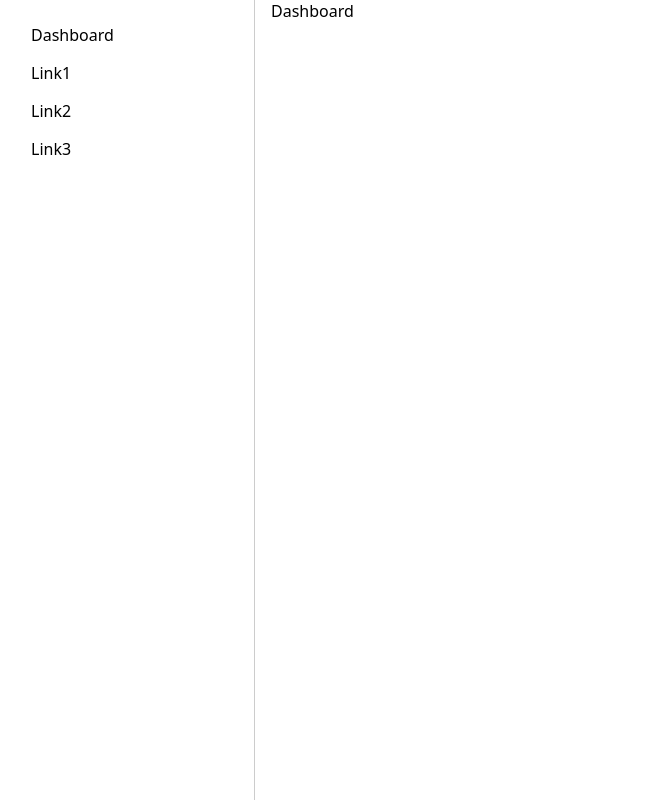
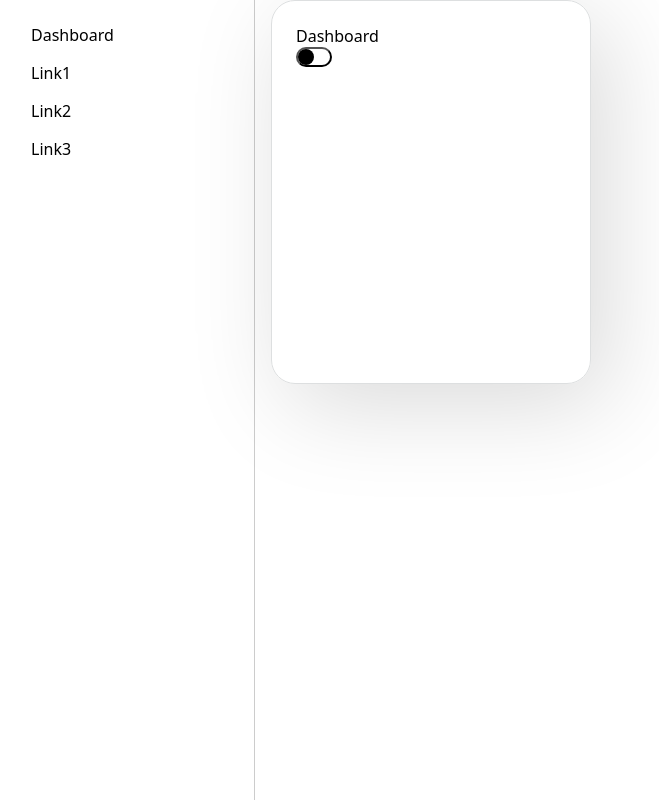
Before and after one commit to Fikaroo/admin-panel, a React (Vite) app: page / in a window 1280 px wide. Shown: the whole page, without its empty margins (1-660 px from the left). Built offline with nearby package versions, Linux system fonts and the light colour scheme.

Commit message:
card compoenent style and switch component

```diff
--- /dev/null
+++ b/src/components/ui/switch/switch.scss
@@ -0,0 +1,33 @@
+.switch {
+  label {
+    display: flex;
+    width: 2.25rem;
+    height: 100%;
+    gap: 1rem;
+
+    button {
+      width: 100%;
+      background: #fff;
+      border-radius: 9999px;
+    }
+
+    span {
+      display: flex;
+      width: 1rem;
+      height: 1rem;
+      border-radius: 9999px;
+      background: black;
+      transition-timing-function: cubic-bezier(0.4, 0, 0.2, 1);
+      transition-duration: 0.15s;
+
+      &[data-state="unchecked"] {
+        transform: translateX(0rem);
+      }
+
+      &[data-state="checked"] {
+        background: green;
+        transform: translateX(1rem);
+      }
+    }
+  }
+}
--- /dev/null
+++ b/src/components/ui/switch/switch.tsx
@@ -0,0 +1,24 @@
+import { useState } from "react";
+import "./switch.scss";
+
+const Switch = () => {
+  const [isOpen, setIsOpen] = useState(false);
+
+  const handleSwitch = () => setIsOpen(!isOpen);
+
+  return (
+    <div className="switch">
+      <label>
+        <button
+          data-state={isOpen ? "checked" : "unchecked"}
+          type="button"
+          onClick={handleSwitch}
+        >
+          <span data-state={isOpen ? "checked" : "unchecked"} />
+        </button>
+      </label>
+    </div>
+  );
+};
+
+export default Switch;
--- a/src/main.tsx
+++ b/src/main.tsx
@@ -1,5 +1,5 @@
 import ReactDOM from "react-dom/client";
 import App from "./App.tsx";
-import "./styles/_global.scss";
+import "./styles/main.scss";
 
 ReactDOM.createRoot(document.getElementById("root")!).render(<App />);
--- a/src/pages/Dashboard/Dashboard.tsx
+++ b/src/pages/Dashboard/Dashboard.tsx
@@ -1,5 +1,12 @@
+import Switch from "@/components/ui/switch/switch";
+
 const Dashboard = () => {
-  return <div>Dashboard</div>;
+  return (
+    <div className="card">
+      Dashboard
+      <Switch />
+    </div>
+  );
 };
 
 export default Dashboard;
--- /dev/null
+++ b/src/styles/basics/_variables.scss
@@ -0,0 +1 @@
+$border-color: #dddfe0;
--- /dev/null
+++ b/src/styles/components/_card.scss
@@ -0,0 +1,15 @@
+.card {
+  display: flex;
+  flex-direction: column;
+  max-width: 20rem;
+  height: 24rem;
+  width: 100%;
+  padding: 1.5rem;
+  border-radius: 1.5rem;
+  border: 1.5px solid $border-color;
+  box-shadow: 16.54084px 20.76394px 99.24506px 0px rgba(0, 0, 0, 0.15);
+}
+
+.card__wrapper {
+  margin: 0 auto;
+}
--- /dev/null
+++ b/src/styles/main.scss
@@ -0,0 +1,4 @@
+@import "./basics/global";
+@import "./basics/variables";
+
+@import "./components/card";
```
Also changed, not shown: src/styles/_typography.scss (deleted), src/styles/_variables.scss (deleted), src/styles/basics/_global.scss (renamed from src/styles/_global.scss).
